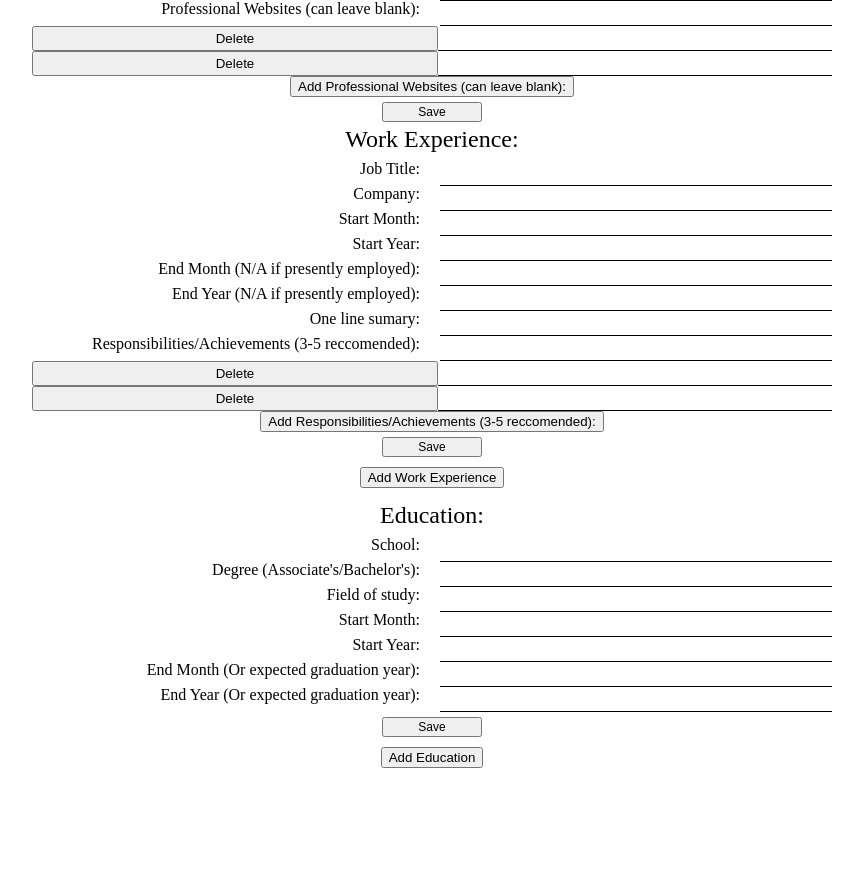
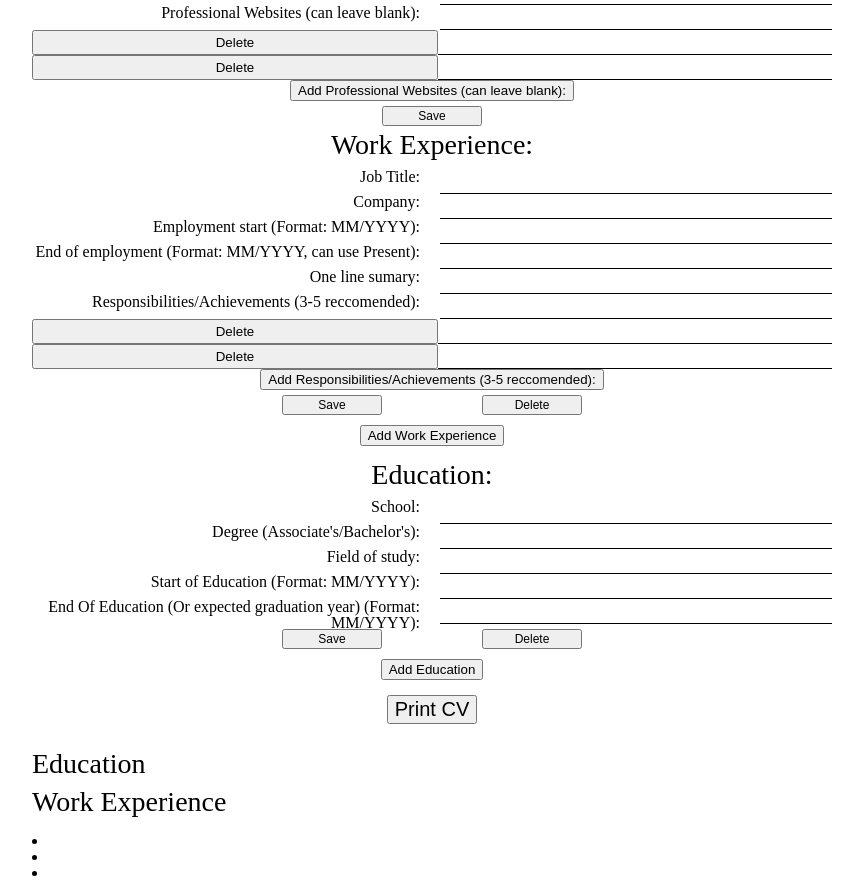
Before and after one commit to Vorelli/cv-project, a React app: page / in a window 1280 px wide. Shown: the part 215-1099 px from the top of the page, without its empty margins (208-1071 px from the left). Before the commit the page ends 998 px from the top, so only its background shows below. Built offline with nearby package versions, Linux system fonts and the light colour scheme.

Commit message:
Ready for production

```diff
--- a/package.json
+++ b/package.json
@@ -20,7 +20,8 @@
   "homepage": "https://github.com/Vorelli/cv-project#readme",
   "dependencies": {
     "react": "^17.0.2",
-    "react-dom": "^17.0.2"
+    "react-dom": "^17.0.2",
+    "react-to-print": "^2.12.4"
   },
   "devDependencies": {
     "@babel/preset-env": "^7.13.12",
--- a/src/components/App.js
+++ b/src/components/App.js
@@ -3,6 +3,8 @@ import educationFields from '../data/educationFields';
 import experienceFields from '../data/experienceFields';
 import personalInfoFields from '../data/personalInfoFields';
 import FieldsDisplayer from './FieldsDisplayer';
+import CvPreview from './CvPreview';
+import ReactToPrint from 'react-to-print';
 
 export default class App extends Component {
   constructor(props) {
@@ -93,7 +95,13 @@ export default class App extends Component {
     });
   }
 
+  generateCV(ref) {
+    useReactToPrint({ content: () => ref.current });
+  }
+
   render() {
+    const refForPrinting = React.createRef();
+
     return (
       <div className='app'>
         <h1>CV Generator</h1>
@@ -106,6 +114,19 @@ export default class App extends Component {
           addField={this.addField.bind(this)}
           deleteEntry={this.deleteEntry.bind(this)}
         />
+        <ReactToPrint
+          trigger={() => (
+            <button
+              type='button'
+              className='generate'
+              onClick={this.generateCV.bind(this, refForPrinting)}
+            >
+              Print CV
+            </button>
+          )}
+          content={() => refForPrinting.current}
+        />
+        <CvPreview values={this.state.values} ref={refForPrinting} />
       </div>
     );
   }
--- /dev/null
+++ b/src/components/CvPreview.js
@@ -0,0 +1,135 @@
+import React, { Component } from 'react';
+
+export default class CvPreview extends Component {
+  constructor(props) {
+    super(props);
+  }
+
+  render() {
+    const { personalInfo, education, experience } = this.props.values;
+    const {
+      firstName,
+      lastName,
+      address,
+      phoneNumber,
+      email,
+      professionalSummary,
+      professionalWebsites,
+    } = personalInfo[0];
+
+    let professionalWebsitesElements = professionalWebsites.map(
+      (website, i) => {
+        let lastDot;
+        for (let i = website.length - 1; i >= 0; i--)
+          if (website[i] == '.') {
+            lastDot = i;
+            i = 0;
+          }
+
+        let websiteShredded = website.slice(
+          Math.max(
+            0,
+            website.indexOf('http://') == -1 ? -1 : 7,
+            website.indexOf('https://') == -1 ? -1 : 8
+          ),
+          lastDot
+        );
+
+        websiteShredded =
+          websiteShredded.slice(0, 1).toUpperCase() + websiteShredded.slice(1);
+
+        return (
+          <li key={i}>
+            <a
+              href={
+                website.indexOf('http') == 0 ? website : 'https://' + website
+              }
+            >
+              {websiteShredded}
+            </a>
+          </li>
+        );
+      }
+    );
+
+    let educationElements = education.map((education, i) => {
+      return (
+        <div key={i} className='singularEducation'>
+          <p className='schoolName'>{education.school}</p>
+          <p className='date'>
+            {education.startOfEducation
+              ? education.startOfEducation + ' - ' + education.endOfEducation
+              : undefined}
+          </p>
+          <p className='degree'>{education.degree}</p>
+          <p className='fieldOfStudy'>{education.fieldOfStudy}</p>
+        </div>
+      );
+    });
+
+    let experienceElements = experience.map((experience, i) => {
+      const responsibilities = experience.responsibilities.map(
+        (responsibility, i) => (
+          <li key={i} className='responsibility'>
+            {responsibility}
+          </li>
+        )
+      );
+
+      return (
+        <div key={i} className='singularExperience'>
+          <p className='jobTitle'>{experience.jobTitle}</p>
+          <p className='company'>{experience.company}</p>
+          <p className='datesOfEmployment'>
+            {experience.startOfEmployment
+              ? experience.startOfEmployment +
+                ' - ' +
+                experience.endOfEmployment
+              : undefined}
+          </p>
+          <p className='oneLineSummary'>{experience.oneLineSummary}</p>
+          <ul className='responsibilities'>{responsibilities}</ul>
+        </div>
+      );
+    });
+
+    return (
+      <div className='cvPreview' ref={this.props.refForPrinting}>
+        <div className='container'>
+          <p
+            className='name'
+            key={firstName + lastName}
+          >{`${firstName} ${lastName}`}</p>
+          <div className='professionalSummaryPreview'>
+            <p>{professionalSummary}</p>
+          </div>
+          <div className='contactInfoPreview'>
+            <a className='emailPreview' href={'mailto:' + email}>
+              {email}
+            </a>
+            <p className='phoneNumberPreview'>{phoneNumber}</p>
+            <p className='addressPreview'>{address}</p>
+            {professionalWebsites.length > 0 &&
+            professionalWebsites[0] != '' ? (
+              <ul className='professionalWebsitesPreview'>
+                {professionalWebsitesElements}
+              </ul>
+            ) : undefined}
+          </div>
+          <div className='educationPreview'>
+            <p className='educationName'>
+              {educationElements.length > 0 ? 'Education' : ''}
+            </p>
+            {educationElements}
+          </div>
+          <div className='workExperiencePreview'>
+            <p className='experienceName'>
+              {experienceElements.length > 0 ? 'Work Experience' : ''}
+            </p>
+            {experienceElements}
+          </div>
+        </div>
+      </div>
+    );
+  }
+}
--- a/src/components/Fields.js
+++ b/src/components/Fields.js
@@ -7,7 +7,7 @@ export default class Fields extends Component {
     this.state = {
       editing: true,
       fields: props.fieldsTotal.fields,
-      multipleFields: props.fieldsTotal.multipleFields,
+      multipleFields: props.fieldsTotal.multipleValues,
     };
   }
 
--- a/src/components/FieldsDisplayer.js
+++ b/src/components/FieldsDisplayer.js
@@ -21,6 +21,7 @@ export default function FieldsDisplayer(props) {
           fields={props.fields[fieldInfoKey].fields}
           addEntry={props.addEntry.bind(this, fieldInfoKey, index)}
           deleteEntry={props.deleteEntry.bind(this, fieldInfoKey, index)}
+          index={index}
         />
       );
     });
--- a/src/data/educationFields.js
+++ b/src/data/educationFields.js
@@ -2,14 +2,9 @@ export default [
   { class: 'school', label: 'School:' },
   { class: 'degree', label: "Degree (Associate's/Bachelor's):" },
   { class: 'fieldOfStudy', label: 'Field of study:' },
-  { class: 'startMonth', label: 'Start Month:' },
-  { class: 'startYear', label: 'Start Year:' },
+  { class: 'startOfEducation', label: 'Start of Education (Format: MM/YYYY):' },
   {
-    class: 'endMonth',
-    label: 'End Month (Or expected graduation year):',
-  },
-  {
-    class: 'endYear',
-    label: 'End Year (Or expected graduation year):',
+    class: 'endOfEducation',
+    label: 'End Of Education (Or expected graduation year) (Format: MM/YYYY):',
   },
 ];
--- a/src/data/experienceFields.js
+++ b/src/data/experienceFields.js
@@ -1,10 +1,11 @@
 export default [
   { class: 'jobTitle', label: 'Job Title:' },
   { class: 'company', label: 'Company:' },
-  { class: 'startMonth', label: 'Start Month:' },
-  { class: 'startYear', label: 'Start Year:' },
-  { class: 'endMonth', label: 'End Month (N/A if presently employed):' },
-  { class: 'endYear', label: 'End Year (N/A if presently employed):' },
+  { class: 'startOfEmployment', label: 'Employment start (Format: MM/YYYY):' },
+  {
+    class: 'endOfEmployment',
+    label: 'End of employment (Format: MM/YYYY, can use Present):',
+  },
   { class: 'oneLineSummary', label: 'One line sumary:' },
   {
     class: 'responsibilities',
--- a/src/style.sass
+++ b/src/style.sass
@@ -52,7 +52,61 @@
     font-size: 200%
     text-decoration: bold
   h2
-    font-size: 150%
+    font-size: 175%
     text-decoration: bold
-input ~ label
-  background-color: grey
+.generate
+  font-size: 125%
+
+ul
+  list-style: disc
+  li
+    display: list-item
+    margin-left: 1em
+    list-style-type: disc
+
+.cvPreview
+  text-align: left
+  .experienceName, .educationName
+    font-size: 175%
+  p, ul, a
+    margin-bottom: 3px
+
+  .container
+    display: grid
+    grid-template-columns: 70% 30%
+    grid-template-rows: auto
+    .professionalSummaryPreview, .workExperiencePreview, .educationPreview
+      grid-column: 1 / span 1
+    .name
+      font-size: 200%
+      text-decoration: underline
+      grid-column: 1 / span 2
+    .professionalSummaryPreview
+      margin-bottom: 20px
+    .contactInfoPreview
+      grid-column: 2 / span 1
+      display: flex
+      flex-direction: column
+      li, p, div
+        flex: 1
+    .educationPreview
+      h2
+        margin-bottom: 10px
+      .singularEducation
+        margin-bottom: 10px
+        p.schoolName
+          font-size: 125%
+        .date
+          font-size: 80%
+    .workExperiencePreview
+      h2
+        margin-bottom: 10px
+      .singularExperience
+        display: flex
+        flex-direction: column
+        .jobTitle
+          font-size: 125%
+        .oneLineSummary
+          margin-bottom: 5px
+        .datesOfEmployment
+          font-size: 80%
```
Also changed, not shown: 1 other file (tests, documents, lock files or other folders).
